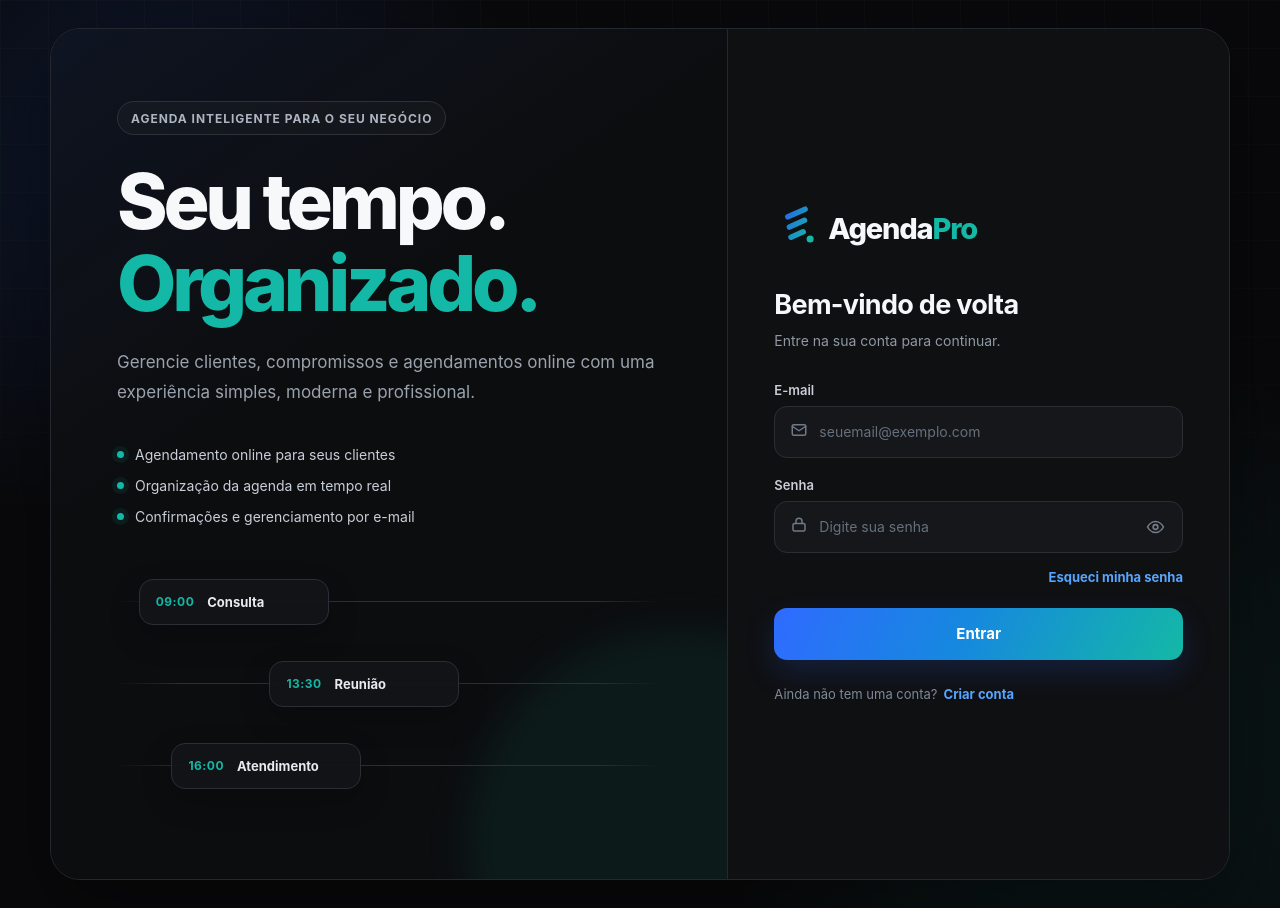
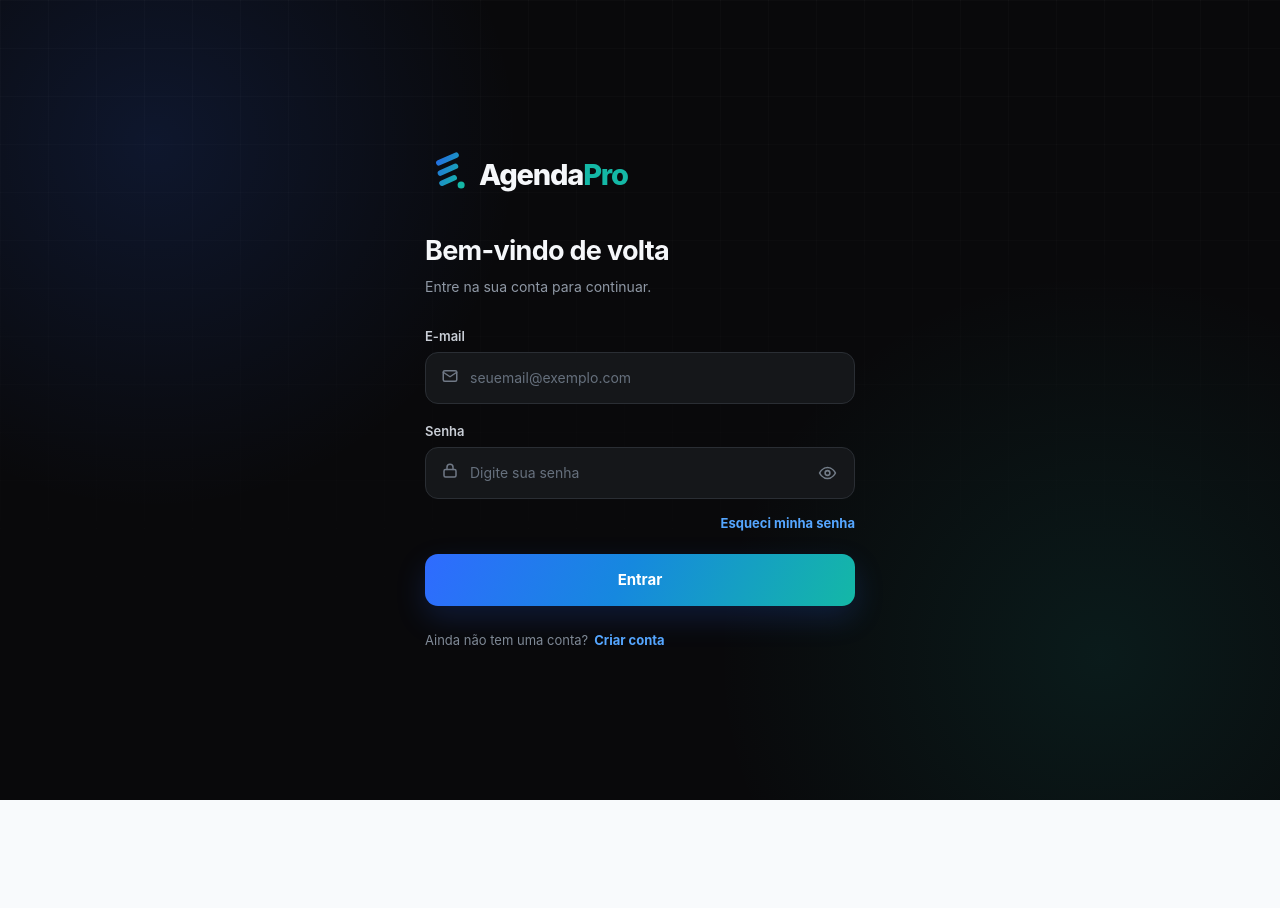
Before and after one commit to Will0589b/Agendapro, a React (Vite) app in the folder frontend/: page / in a window 1280 px wide. After the commit the page ends 800 px from the top, so only its background shows below. Built offline with nearby package versions, Linux system fonts and the light colour scheme; no server answers.

Commit message:
restore centered authentication layout

```diff
--- a/frontend/src/App.tsx
+++ b/frontend/src/App.tsx
@@ -158,98 +158,49 @@ function App() {
 
   return (
     <main className="login-page">
-      <div className="auth-shell">
-        <section className="auth-showcase">
-          <div className="auth-showcase-content">
-            <span className="auth-eyebrow">
-              Agenda inteligente para o seu negócio
-            </span>
-
-            <h1 className="auth-showcase-title">
-              Seu tempo.
-              <span> Organizado.</span>
-            </h1>
-
-            <p className="auth-showcase-description">
-              Gerencie clientes, compromissos e agendamentos
-              online com uma experiência simples, moderna e
-              profissional.
-            </p>
-
-            <div className="auth-benefits">
-              <div className="auth-benefit">
-                <span className="auth-benefit-dot"></span>
-                Agendamento online para seus clientes
-              </div>
-
-              <div className="auth-benefit">
-                <span className="auth-benefit-dot"></span>
-                Organização da agenda em tempo real
-              </div>
-
-              <div className="auth-benefit">
-                <span className="auth-benefit-dot"></span>
-                Confirmações e gerenciamento por e-mail
-              </div>
-            </div>
-          </div>
-
-          <div className="auth-visual" aria-hidden="true">
-            <div className="auth-time-line auth-time-line-1"></div>
-            <div className="auth-time-line auth-time-line-2"></div>
-            <div className="auth-time-line auth-time-line-3"></div>
-
-            <div className="auth-time-card auth-time-card-1">
-              <span>09:00</span>
-              <strong>Consulta</strong>
-            </div>
-
-            <div className="auth-time-card auth-time-card-2">
-              <span>13:30</span>
-              <strong>Reunião</strong>
-            </div>
-
-            <div className="auth-time-card auth-time-card-3">
-              <span>16:00</span>
-              <strong>Atendimento</strong>
-            </div>
-          </div>
-        </section>
-
-        <section className="auth-form-panel">
-          <div className="login-card">
+      <section className="login-card">
         {mode === "login" && (
           <Login
-                onRegister={() => setMode("register")}
-                onForgotPassword={() => setMode("forgot")}
+            onRegister={() =>
+              setMode("register")
+            }
+            onForgotPassword={() =>
+              setMode("forgot")
+            }
           />
         )}
 
         {mode === "register" && (
           <Register
-                onBackToLogin={() => setMode("login")}
+            onBackToLogin={() =>
+              setMode("login")
+            }
           />
         )}
 
         {mode === "forgot" && (
           <ForgotPassword
-                onBackToLogin={() => setMode("login")}
+            onBackToLogin={() =>
+              setMode("login")
+            }
           />
         )}
 
         {mode === "reset" && (
           <ResetPassword
             onBackToLogin={async () => {
-                  window.history.replaceState({}, "", "/");
+              window.history.replaceState(
+                {},
+                "",
+                "/"
+              );
 
               await supabase.auth.signOut();
               setMode("login");
             }}
           />
         )}
-          </div>
       </section>
-      </div>
     </main>
   );
 }
```
Lines whose indentation alone changed are shown as unchanged.
